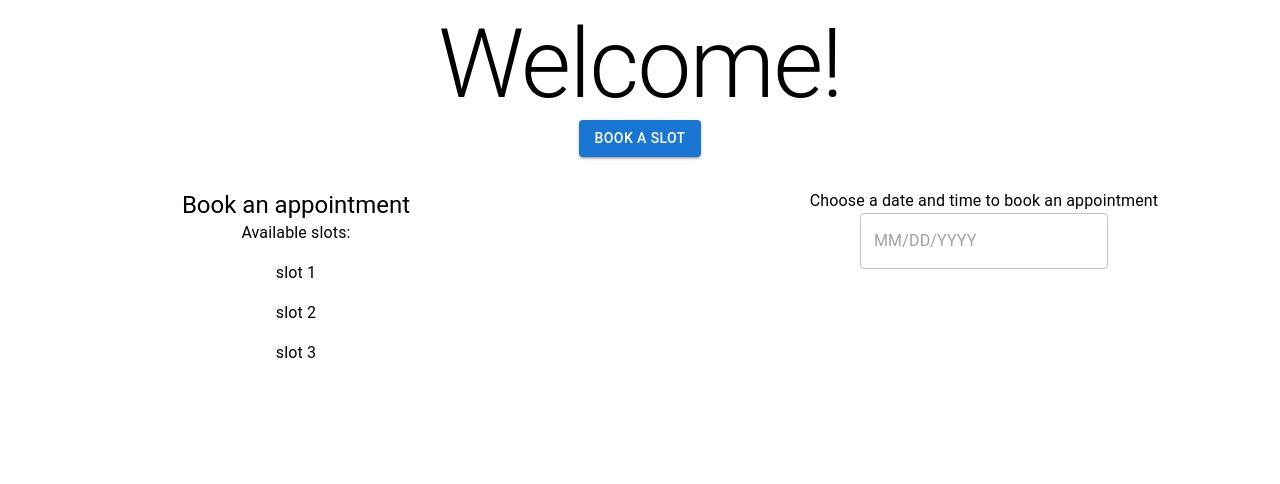
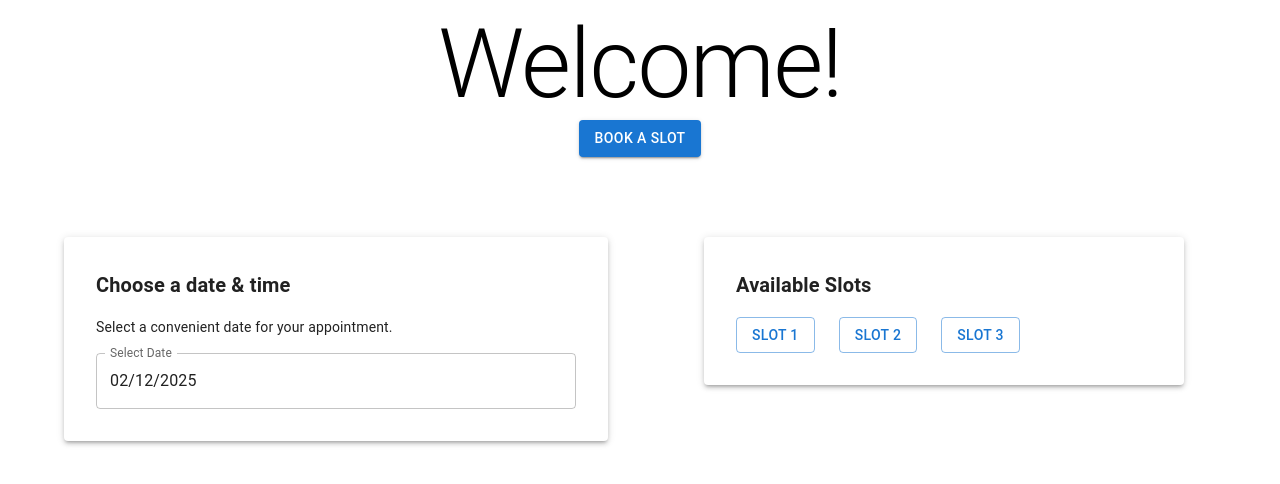
Before and after one commit to thanwin84/appointment-booking, a React (Vite) app in the folder client/: page /book-slot in a window 1280 px wide. Shown: the top 484 px of the page. Built offline with nearby package versions, Linux system fonts and the light colour scheme.

Commit message:
Improve Ui for User

```diff
--- a/client/src/pages/BookSlotPage.tsx
+++ b/client/src/pages/BookSlotPage.tsx
@@ -1,30 +1,67 @@
-import { Container, Grid2, Stack, Typography } from '@mui/material';
+import {
+  Button,
+  Container,
+  Grid2,
+  Paper,
+  Stack,
+  Typography,
+} from '@mui/material';
 import { DatePicker } from '@mui/x-date-pickers';
+import moment from 'moment';
+import { useState } from 'react';
 
 export const BookSlotPage = () => {
+  const [selectedDate, setSelectedDate] = useState<Date | null>(new Date());
   return (
-    <Container>
-      <Grid2 container spacing={28} sx={{ py: 4 }}>
+    <Container maxWidth="lg" sx={{ py: 4 }}>
+      <Grid2
+        container
+        spacing={8}
+        sx={{
+          py: 2,
+          mt: 4,
+          textAlign: { xs: 'center', md: 'left' },
+        }}
+      >
         <Grid2 size={{ xs: 12, md: 6 }}>
-          <Typography variant="h5">Book an appointment</Typography>
-          <Stack spacing={2}>
-            <Typography>
-              Available slots:
+          <Paper elevation={3} sx={{ p: 4 }}>
+            <Typography variant="h6" sx={{ fontWeight: 'bold', mb: 2 }}>
+              Choose a date & time
             </Typography>
-            <Typography>
-              slot 1
+            <Typography variant="body2" sx={{ mb: 2 }}>
+              Select a convenient date for your appointment.
             </Typography>
-            <Typography>
-              slot 2
+            <DatePicker
+              label="Select Date"
+              sx={{ width: '100%' }}
+              value={moment(selectedDate)}
+              onChange={(value) =>
+                setSelectedDate(value ? value.toDate() : null)
+              }
+            />
+          </Paper>
+        </Grid2>
+
+        <Grid2 size={{ xs: 12, md: 6 }} paddingX={{ xs: 0, md: 4 }}>
+          <Paper elevation={3} sx={{ p: 4 }}>
+            <Typography variant="h6" sx={{ fontWeight: 'bold', mb: 2 }}>
+              Available Slots
             </Typography>
-            <Typography>
-              slot 3
-            </Typography>
-          </Stack>
-        </Grid2>
-        <Grid2 size={{ xs: 12, md: 6 }}>
-          <Typography>Choose a date and time to book an appointment</Typography>
-          <DatePicker />
+            <Stack
+              direction={{ xs: 'column', md: 'row' }}
+              sx={{ flexWrap: 'wrap', gap: 3 }}
+            >
+              <Button variant="outlined" size="medium">
+                Slot 1
+              </Button>
+              <Button variant="outlined" size="medium">
+                Slot 2
+              </Button>
+              <Button variant="outlined" size="medium">
+                Slot 3
+              </Button>
+            </Stack>
+          </Paper>
         </Grid2>
       </Grid2>
     </Container>
--- a/client/src/pages/HomePage.tsx
+++ b/client/src/pages/HomePage.tsx
@@ -7,7 +7,7 @@ export const HomePage = () => {
 
   return (
     <MuiLocalizationProvider>
-      <Box sx={{ width: '100%', textAlign: 'center' }}>
+      <Box sx={{ width: 1, textAlign: 'center', mb: 4 }}>
         <Typography variant="h1">Welcome!</Typography>
         <Button
           variant="contained"
```
